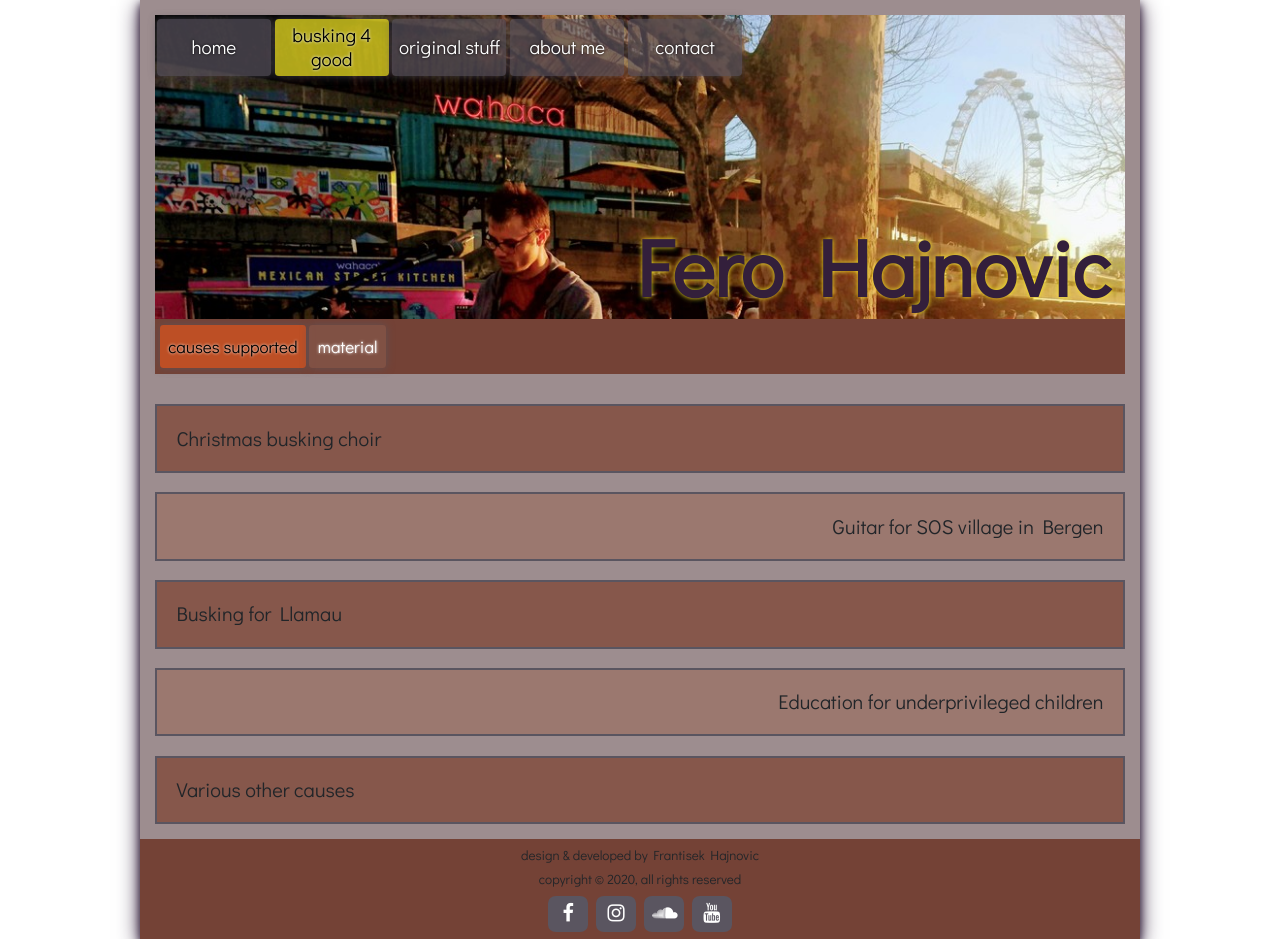
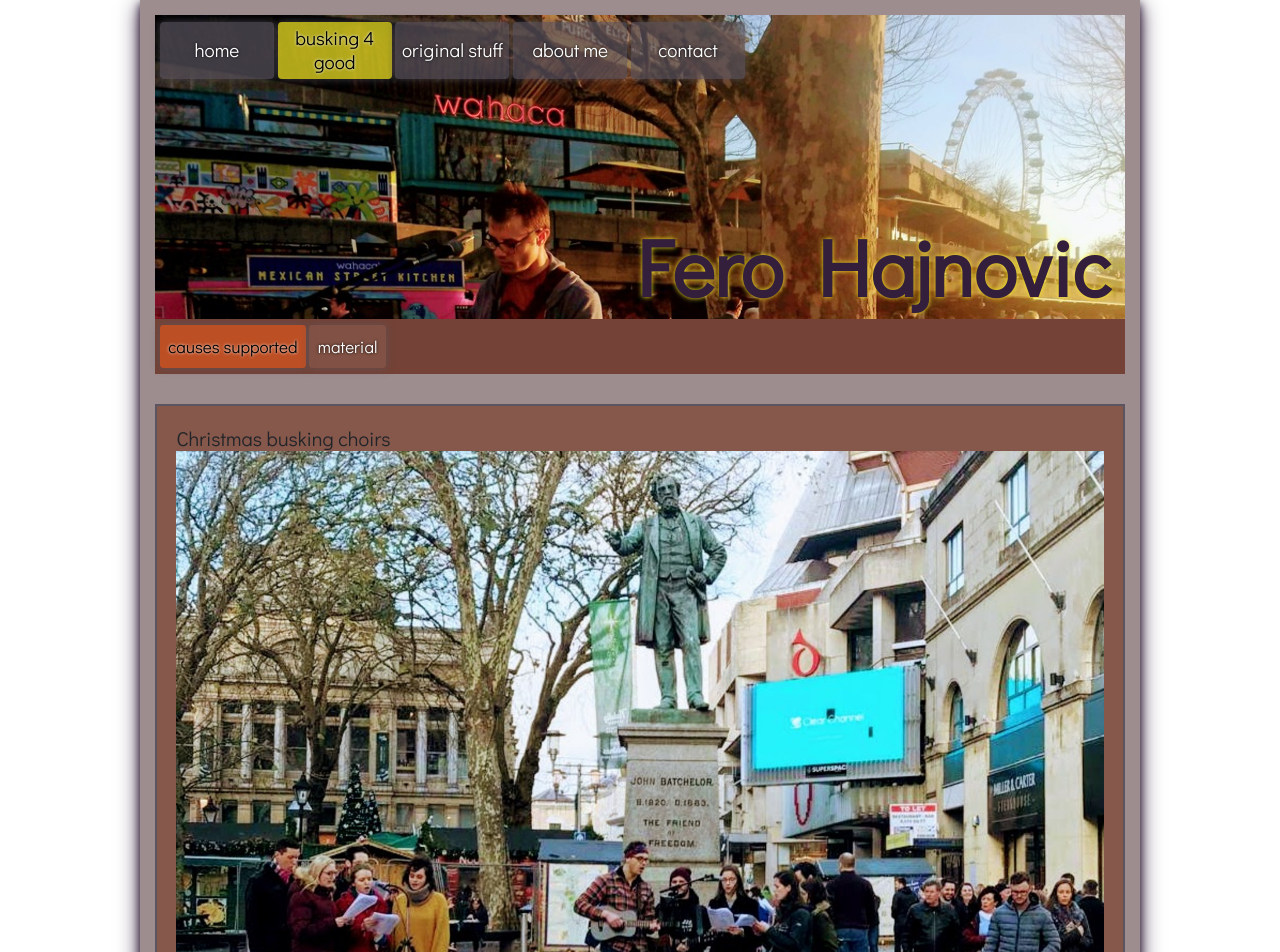
Before and after one commit to silverfield/fhweb, a React app in the folder frontend/: page /#/busking in a window 1280 px wide. Shown: the top 952 px of the page. Built offline with nearby package versions, Linux system fonts and the light colour scheme.

Commit message:
adding images via JS

```diff
--- a/frontend/package.json
+++ b/frontend/package.json
@@ -51,6 +51,7 @@
     "npm-watch": "^0.6.0",
     "sass-loader": "^8.0.0",
     "style-loader": "^1.0.0",
+    "url-loader": "^3.0.0",
     "webpack": "^4.41.4",
     "webpack-cli": "^3.3.10",
     "webpack-dev-server": "^3.8.2"
--- a/frontend/src/components/Main.js
+++ b/frontend/src/components/Main.js
@@ -4,7 +4,8 @@ import {
     Route,
 } from "react-router-dom";
 import Home from './mains/Home'
-import Busking from './mains/Busking'
+import CausesSupported from './mains/busking/CausesSupported'
+import Material from './mains/busking/Material'
 import Contact from './mains/Contact'
 import Original from './mains/Original'
 
@@ -18,8 +19,11 @@ export default function Main({
                     <Route exact path="/">
                         <Home />
                     </Route>
-                    <Route path="/busking">
-                        <Busking />
+                    <Route path="/busking" exact>
+                        <CausesSupported />
+                    </Route>
+                    <Route path="/busking/material">
+                        <Material />
                     </Route>
                     <Route path="/original">
                         <Original />
--- a/frontend/src/components/mains/Busking.js
+++ /dev/null
@@ -1,39 +0,0 @@
-function BuskingSection({
-    name,
-    children
-}) {
-    return <>
-        <div className="busking-section">
-            <span className="busking-sec-title">{name}</span>
-            {children}
-        </div>
-    </>
-}
-
-export default function Busking({
-
-}) {
-    return (
-        <>
-            <BuskingSection name="Christmas busking choir" sum="200">
-
-            </BuskingSection>
-
-            <BuskingSection name="Guitar for SOS village in Bergen" sum="300">
-
-            </BuskingSection>
-
-            <BuskingSection name="Busking for Llamau" sum="150">
-
-            </BuskingSection>
-
-            <BuskingSection name="Education for underprivileged children" sum="150">
-
-            </BuskingSection>
-
-            <BuskingSection name="Various other causes" sum="150">
-
-            </BuskingSection>
-        </>
-    );
-}
--- /dev/null
+++ b/frontend/src/components/mains/busking/CausesSupported.js
@@ -0,0 +1,42 @@
+function Causes({
+    name,
+    children
+}) {
+    return <>
+        <div className="cause-section">
+            <span className="cause-sec-title">{name}</span>
+            {children}
+        </div>
+    </>
+}
+
+export default function CausesSupported({
+
+}) {
+    return (
+        <>
+
+            <Causes name="Christmas busking choirs" sum="200">
+                <img src={require("../../../pics/xmas-busk-1.jpg")} alt="Christmas busking" />
+                <img src={require("../../../pics/xmas-busk-2.jpg")} alt="Christmas busking" />
+            </Causes>
+
+            <Causes name="Guitar for SOS village in Bergen" sum="300">
+                <img src={require("../../../pics/sos-1.jpg")} alt="Christmas busking" />
+                <img src={require("../../../pics/sos-2.jpg")} alt="Christmas busking" />
+            </Causes>
+
+            <Causes name="Busking for Llamau" sum="150">
+
+            </Causes>
+
+            <Causes name="Education for underprivileged children" sum="150">
+
+            </Causes>
+
+            <Causes name="Various other causes" sum="150">
+
+            </Causes>
+        </>
+    );
+}
--- /dev/null
+++ b/frontend/src/components/mains/busking/Material.js
@@ -0,0 +1,9 @@
+export default function Material({
+
+}) {
+    return (
+        <>
+            Material
+        </>
+    );
+}
--- a/frontend/src/css/_small-default.scss
+++ b/frontend/src/css/_small-default.scss
@@ -79,6 +79,7 @@ header {
     .primary-nav {
         flex-direction: column;
         display: flex;
+        padding: 3px;
 
         .main-link {
             border-radius: 0.2em;
@@ -112,6 +113,7 @@ header {
                 color: white;
                 box-shadow: 0 0 8px 4px rgba(white, .7);
                 transition: 0.5s;
+                text-shadow: 0 0 3px black;
             }
         }
     }
@@ -136,6 +138,7 @@ header {
             background-color: rgba($color-inco-strong, .7);
             color: white;
             text-decoration: none;
+            text-shadow: 0 0 3px black;
             margin: 0.2em 0.1em;
             box-shadow: 0 0 8px 0 rgba($color-dark-light, .7);
 
@@ -155,6 +158,7 @@ header {
                 color: white;
                 box-shadow: 0 0 8px 4px rgba(white, .7);
                 transition: 0.5s;
+                text-shadow: 0 0 3px black;
             }
         }
     }
@@ -180,7 +184,7 @@ main {
     padding: $main-padding;
 }
 
-div.busking-section {
+div.cause-section {
     border: 2px solid $color-dark-light;
     padding: 2%;
     margin-top: 2%;
@@ -198,8 +202,12 @@ div.busking-section {
         background-color: $color-inco-medium;
     }
 
-    .busking-sec-title {
+    .cause-sec-title {
         font-size: 20px;
+    }
+
+    img {
+        width: 100%;
     }
 }
 
--- a/frontend/webpack.config.js
+++ b/frontend/webpack.config.js
@@ -28,7 +28,7 @@ module.exports = {
         ],
       },
       {
-        test: /\.(png|svg|jpg|gif)$/,
+        test: /\.(png|svg|jpe?g|gif)$/i,
         use: [
           'file-loader',
         ],
```
Also changed, not shown: frontend/src/pics/sos-1.jpg (added), frontend/src/pics/sos-2.jpg (added), frontend/src/pics/xmas-busk-1.jpg (added), frontend/src/pics/xmas-busk-2.jpg (added), 1 other file.
